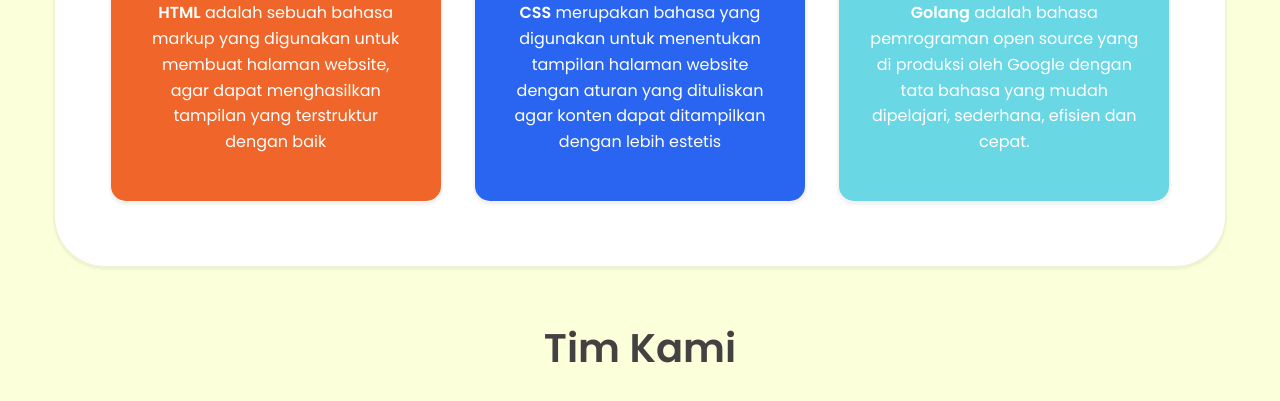
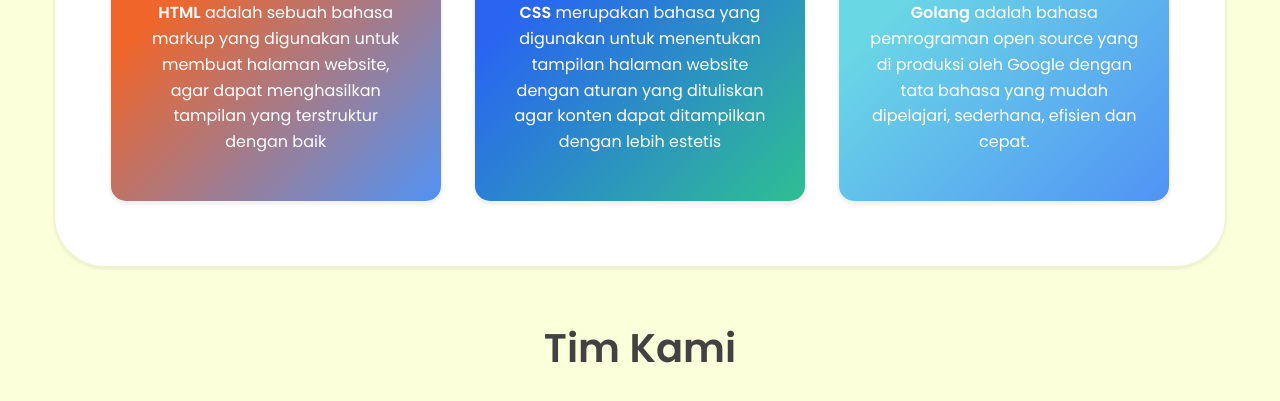
Before and after one commit to sampanjaitan/GOL3-6-A05, a plain HTML site: page index.html in a window 1280 px wide. Shown: the part 930-1331 px from the top of the page. Drawn offline with Linux system fonts and the light colour scheme.

Commit message:
Update style.css

```diff
--- a/assets/css/style.css
+++ b/assets/css/style.css
@@ -246,17 +246,17 @@ header .header-right a:hover {
 }
 
 #lesson_wrapper .html {
-    background: #f06529;
+    background: linear-gradient(135deg, #f06529 30%, #5193f5 100%);
     color: #fff;
 }
 
 #lesson_wrapper .css {
-    background: #2965f1;
+    background: linear-gradient(135deg, #2965f1 30%, #2ebf91 100%);
     color: #fff;
 }
 
 #lesson_wrapper .golang {
-    background: #6AD7E5;
+    background: linear-gradient(135deg, #6AD7E5 30%, #5193f5 100%);
     color: #fff;
 }
 
```
